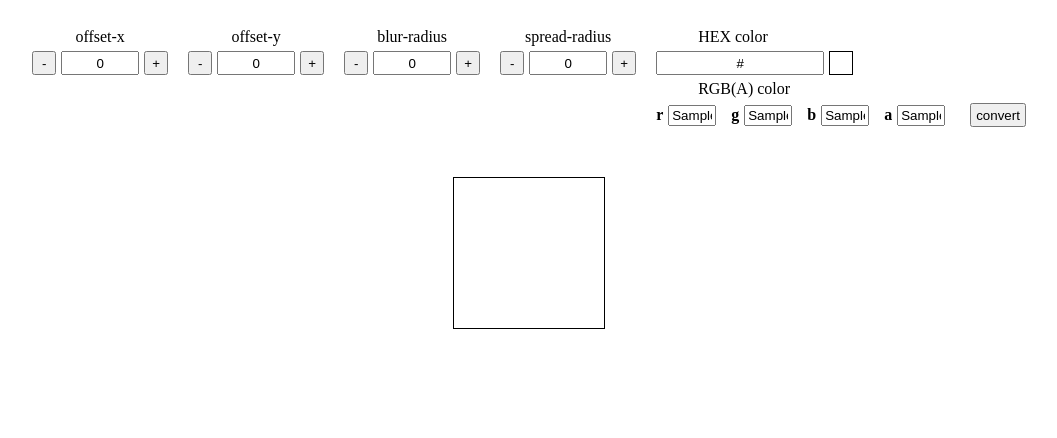
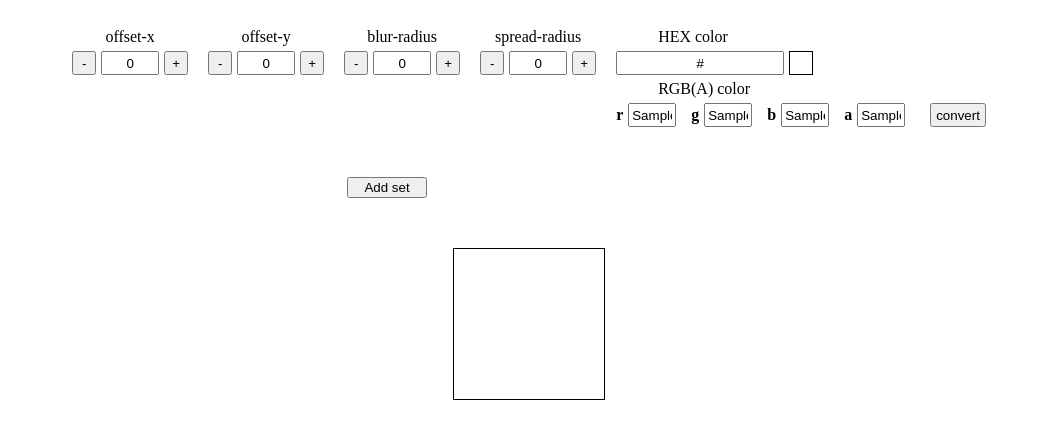
Before and after one commit to alex-sfry/box-shadow-tester, a website built with webpack: page src/index.html in a window 1280 px wide. Both pictures are taken after typing "Sample", "Sample", "Sample", "Sample" into the empty fields and a click on the button "convert". Shown: the whole page, without its empty margins (111-1168 px from the left). Built offline with nearby package versions, Linux system fonts and the light colour scheme.

Commit message:
refactor code

```diff
--- a/src/css/styles.css
+++ b/src/css/styles.css
@@ -52,9 +52,13 @@ input {
 }
 
 .input {
+    width: 50px;
+}
+
+.input,
+.input-rgba {
     height: 18px;
     text-align: center;
-    width: 70px;
 }
 
 .input-container:last-child .input {
@@ -82,3 +86,8 @@ input {
     width: 40px;
     margin-right: 10px;
 }
+
+.add-set {
+    width: 80px;
+    margin-left: 450px;
+}
--- a/src/index.html
+++ b/src/index.html
@@ -15,7 +15,7 @@
                 <span class='label'>offset-x</span>
                 <div class='input-div'>
                     <button class='btn'>-</button>
-                    <input class='input'>
+                    <input type="text" class='input'>
                     <button class='btn'>+</button>
                 </div>
             </div>
@@ -23,7 +23,7 @@
                 <span class='label'>offset-y</span>
                 <div class='input-div'>
                     <button class='btn'>-</button>
-                    <input class='input'>
+                    <input type="text" class='input'>
                     <button class='btn'>+</button>
                 </div>
             </div>
@@ -31,7 +31,7 @@
                 <span class='label'>blur-radius</span>
                 <div class='input-div'>
                     <button class='btn'>-</button>
-                    <input class='input'>
+                    <input type="text" class='input'>
                     <button class='btn'>+</button>
                 </div>
             </div>
@@ -39,30 +39,31 @@
                 <span class='label'>spread-radius</span>
                 <div class='input-div'>
                     <button class='btn'>-</button>
-                    <input class='input'>
+                    <input type="text" class='input'>
                     <button class='btn'>+</button>
                 </div>
             </div>
             <div class='input-container'>
                 <span class='label'> HEX color</span>
                 <div class='input-div'>
-                    <input class='input'>
+                    <input type="text" class='input hex-color'>
                     <div class='color'></div>
                 </div>
                 <span class='label'>RGB(A) color</span>
                 <div class='input-div'>
                     <span class='rgb'>r</span>
-                    <input class='input-rgba'>
+                    <input type="text" class='input-rgba'>
                     <span class='rgb'>g</span>
-                    <input class='input-rgba'>
+                    <input type="text" class='input-rgba'>
                     <span class='rgb'>b</span>
-                    <input class='input-rgba'>
+                    <input type="text" class='input-rgba'>
                     <span class='rgb'>a</span>
-                    <input class='input-rgba'>
+                    <input type="text" class='input-rgba'>
                     <button class='btn'>convert</button>
                 </div>
             </div>
         </div>
+        <button class='add-set'>Add set</button>
         <div class='shadow-box'></div>
     </div>
 
--- a/src/main.js
+++ b/src/main.js
@@ -1,5 +1,4 @@
 import './css/styles.css';
-
 //rgb color must be converted to hex ---> use 'convert' button
 //alpha channel for rgb ---> use values between 0 and 1 or 100%, 50%, 0% etc
 function shadowTester() {
@@ -7,28 +6,38 @@ function shadowTester() {
 
     function initShadowTester() {
         const inputFields = document.querySelectorAll('.input');
+        const colorRgba = document.querySelectorAll('.input-rgba');
+        const firstButton = document.querySelectorAll('.btn:first-child');
         const secondButton = document.querySelectorAll('.btn:last-child');
 
-        inputFields.forEach((item, index) => index !== inputFields.length - 1 ? item.value = '0' : null)
-        inputFields.forEach((item, index) => item.addEventListener('input', () => handleInput(item, index, inputFields)))
-        document.querySelectorAll('.btn:first-child').forEach(item => {
+        inputFields.forEach((item, index) => index !== inputFields.length - 1 ? item.value = '0' : null);
+        inputFields.forEach(item => {
+            item.addEventListener('input', () => {
+                handleInput(item, inputFields);
+            });
+        });
+
+        colorRgba.forEach(item => {
+            item.addEventListener('input', () => convertColor(colorRgba));
+        });
+
+        firstButton.forEach(item => {
             item.addEventListener('click', (e) => {
                 e.target.nextElementSibling.value--;
                 e.target.nextElementSibling.dispatchEvent(new Event('input'));
-            })
-        })
+            });
+        });
+
         secondButton.forEach((item, index) => {
             index !== secondButton.length - 1 ?
                 item.addEventListener('click', (e) => {
                     e.target.previousElementSibling.value++;
                     e.target.previousElementSibling.dispatchEvent(new Event('input'));
-                }) : item.addEventListener('click', convertColor)
-        })
+                }) : item.addEventListener('click', () => convertColor(colorRgba));
+        });
     }
 
-
-    function convertColor() {
-        const colorRgba = document.querySelectorAll('.input-rgba');
+    function convertColor(colorRgba) {
         const hexColor = document.querySelector('.input-container:last-child .input');
         const hexArr = [];
 
@@ -37,45 +46,75 @@ function shadowTester() {
             const hexValue = rgbToHex(item, index, colorRgba, alphaChannel);
 
             if (index !== colorRgba.length - 1) {
+                if (+item.value < 0 || +item.value > 255) {
+                    item.value = '0';
+                    hexColor.value = '';
+                    return;
+                }
                 if (+item.value >= 0 && +item.value <= 255) {
                     hexValue.length === 1 ? hexArr.push('0' + hexValue) :
-                        hexArr.push(hexValue)
+                        hexArr.push(hexValue);
                 }
             } else if (!item.value.includes('%')) {
-                +item.value >= 0 && +item.value <= 1 ?
-                    hexArr.push(hexValue) :
+                +item.value > 0 && +item.value <= 1 ? hexArr.push(hexValue) : null;
+            }
+
+            if (item.value.includes('%') && item.value.slice(item.value.length - 1) === '%') {
+                +alphaChannel >= 0 && +alphaChannel <= 100 ? hexArr.push(hexValue) :
                     null;
             }
-            if (item.value.includes('%') && item.value.slice(item.value.length - 1) === '%') {
-                +alphaChannel >= 0 && +alphaChannel <= 100 ? hexArr.push(hexValue) :
-                    null
-            }
-        })
-        hexColor.value = '#' + hexArr.join('')
-        hexColor.dispatchEvent(new Event('input'))
+        });
+
+        hexColor.value = '#' + hexArr.join('');
+        hexColor.dispatchEvent(new Event('input'));
     }
 
-    function handleInput(item, index, inputFields) {
+    function handleInput(item, inputFields) {
         const regExHex = new RegExp('^#(([0-9a-fA-F]{2}){3,4}|([0-9a-fA-F]){3,4})$');
-        const shadowBox = document.querySelector('.shadow-box');
-        if (index !== inputFields.length - 1) {
-            Number.isNaN(+item.value) ? item.value = '0' : null
-        } else document.querySelector('.color').style.background = item.value
+
+        if (!item.classList.contains('hex-color')) {
+            Number.isNaN(+item.value) ? item.value = '0' : null;
+        } else document.querySelector('.color').style.background = item.value;
 
         regExHex.test(inputFields[4].value) ?
-            shadowBox.style.boxShadow =
-            `${+inputFields[0].value}px ${+inputFields[1].value}px ${+inputFields[2].value}px ${+inputFields[3].value}px ${inputFields[4].value}` :
-            shadowBox.style.boxShadow = '0 0 0'
+            drawShadow(inputFields) : null;
     }
 
     function rgbToHex(item, index, colorRgba, alphaChannel) {
         if (index !== colorRgba.length - 1) return Number(item.value).toString(16);
         if (+item.value >= 0 && +item.value <= 1) return Math.round((Number(item.value) * 255)).toString(16);
-        //if (+item.value >= 0 && +item.value <= 1) return Math.round((Number(item.value)*255)).toString(16);
+
         if (item.value.includes('%') && item.value.slice(item.value.length - 1) === '%') {
             return (Number(alphaChannel) / 100 * 255).toString(16);
         }
     }
+
+    function drawShadow(inputFields) {
+        const shadowBox = document.querySelector('.shadow-box');
+        /* const inputSets = document.querySelectorAll('.input-wrapper');
+        const shadowParamsArr = [];
+        const shadowParams =
+            {
+                offsetX: '',
+                offsetY: '',
+                blur: '',
+                spread: '',
+                color: ''
+            };
+
+        inputSets.forEach(index => {
+            shadowParams.offsetX = inputFields[0].value;
+            shadowParams.offsetY = inputFields[1].value;
+            shadowParams.blur = inputFields[2].value;
+            shadowParams.spread = inputFields[3].value;
+            shadowParams.color = inputFields[4].value;
+            shadowParamsArr[index] = shadowParams;
+        }); */
+
+        shadowBox.style.boxShadow =
+            `${+inputFields[0].value}px ${+inputFields[1].value}px ${+inputFields[2].value}px
+            ${+inputFields[3].value}px ${inputFields[4].value}`;
+    }
 }
 
 shadowTester();
```
Also changed, not shown: .eslintrc.js.
